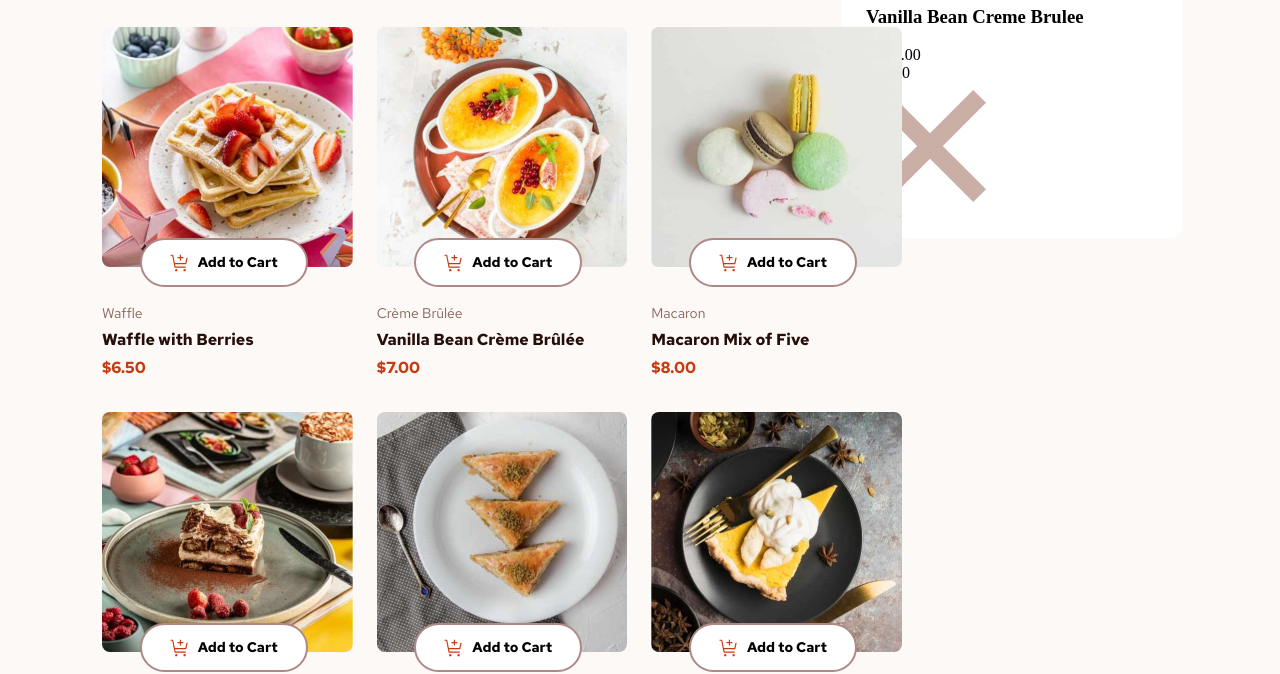
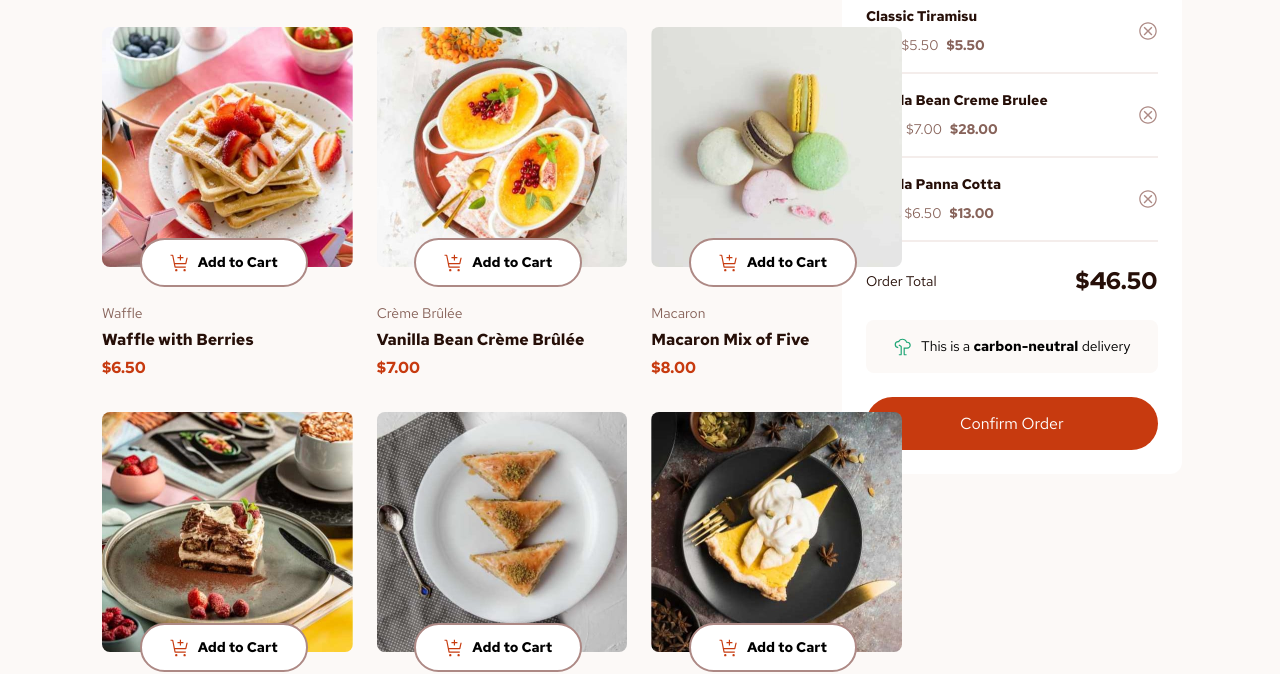
Before and after one commit to DictionaryFrancis/challenge_cakes_list, a plain HTML site: page index.html in a window 1280 px wide. Shown: the part 160-834 px from the top of the page. Drawn offline with Linux system fonts and the light colour scheme.

Commit message:
Desktop Layout done

```diff
--- a/index.html
+++ b/index.html
@@ -220,11 +220,24 @@
         <aside>
             <div class="aside-container">
                 <h1>Your Cart (0)</h1>
-                <!-- <div class="empty-car">
+                <!-- <div class="empty-cart">
                     <img src="assets/images/illustration-empty-cart.svg" alt="Cake icon">
                     <p>Your added items will appear here</p>
                 </div> -->
+
+                <ul>
+                    <li>
                         <div>
+                            <h3 class="item-namme">Classic Tiramisu</h3>
+                            <div>
+                                <p class="quantities-of">1x</p>
+                                <p class="fixed-price">@ $5.50</p>
+                                <p class="total-of">$5.50</p>
+                            </div>
+                        </div>
+                        <img src="assets/images/State=Default.svg" alt="remove icon">
+                    </li>
+                    <li>
                         <div>
                             <h3 class="item-namme">Vanilla Bean Creme Brulee</h3>
                             <div>
@@ -233,8 +246,35 @@
                                 <p class="total-of">$28.00</p>
                             </div>
                         </div>
-                    <img src="assets/images/icon-remove-item.svg" alt="remove icon">
+                        <img src="assets/images/State=Default.svg" alt="remove icon">
+                    </li>
+                    <li>
+                        <div>
+                            <h3 class="item-namme">Vanilla Panna Cotta</h3>
+                            <div>
+                                <p class="quantities-of">2x</p>
+                                <p class="fixed-price">@ $6.50</p>
+                                <p class="total-of">$13.00</p>
                             </div>
+                        </div>
+                        <img src="assets/images/State=Default.svg" alt="remove icon">
+                    </li>
+                </ul>
+
+                <div class="order-total">
+                    <p>Order Total</p>
+                    <h3>$46.50</h3>
+                </div>
+
+                <div class="carbon-neutral">
+                    <img src="assets/images/icon-carbon-neutral.svg" alt="Carbon carbon-neutral">
+                    <span>This is a <strong>carbon-neutral</strong> delivery</span>
+                </div>
+
+                <button class="confirm-order">
+                    Confirm Order
+                </button>
+
             </div>
 
         </aside>
--- a/scripts/script_quatity.js
+++ b/scripts/script_quatity.js
@@ -28,7 +28,6 @@ cartButtons.forEach((btn, index) => {
         }
 
 
-
         console.log(`Button clicked for item ${index + 1}`); // Logs the index of the clicked button
     });
 
@@ -47,6 +46,11 @@ cartButtons.forEach((btn, index) => {
         if (quantityValue > 1) {
             quantityValue--;
             quantities[index].textContent = quantityValue
+        } else {
+            // If it less than 1, back to show 'Add to Cart'
+            const quatityElement = document.querySelectorAll('.btn-cart-quantity')[index]
+            quatityElement.classList.remove('show')
+            cartButtons[index].style.visibility = 'visible'
         }
         console.log(`Quantity increased for item ${index + 1}: ${quantityValue}`);
     })
--- a/styles.css/asidee.css
+++ b/styles.css/asidee.css
@@ -33,7 +33,140 @@
     height: 128px;
 }
 
-.empty-car p {
+.empty-cart p {
     color: var(--Rose-500);
     font: var(--Text-Preset-4-Bold);
 }
+
+/* Cart Full */
+
+.aside-container ul {
+    width: 100%;
+}
+
+.aside-container ul h3 {
+    font: var(--Text-Preset-4-Bold);
+    color: var(--Rose-900);
+}
+
+.full-cart {
+    display: flex;
+    flex-direction: column;
+    gap: 8px;
+
+}
+
+.aside-container ul>div {
+    display: flex;
+    gap: 8px;
+}
+
+.aside-container li {
+    display: flex;
+    flex-direction: row;
+    justify-content: space-between;
+    align-items: center;
+    padding-bottom: 16px;
+    border-bottom: 2px solid var(--Rose-100);
+}
+
+.aside-container li:not(:first-child) {
+    padding-top: 16px;
+}
+
+.quantities-of {
+    font: var(--Text-Preset-4-Bold);
+    color: var(--Red);
+}
+
+.fixed-price {
+    font: var(--Text-Preset-4);
+    color: var(--Rose-500);
+}
+
+.total-of {
+    font: var(--Text-Preset-4-Bold);
+    color: var(--Rose-500);
+}
+
+.aside-container ul li div:first-child {
+    display: flex;
+    flex-direction: column;
+    gap: 8px;
+}
+
+.aside-container ul li div:nth-child(2) {
+    display: flex;
+    flex-direction: row;
+    gap: 8px;
+}
+
+.aside-container ul li img {
+    width: 20px;
+    height: 20px;
+}
+
+.order-total {
+    display: flex;
+    flex-direction: row;
+    justify-content: space-between;
+    align-items: center;
+
+    gap: 24px;
+    width: 100%;
+    color: var(--Rose-900);
+}
+
+.order-total p {
+    font: var(--Text-Preset-4);
+
+}
+
+.order-total h3 {
+    font: var(--Text-Preset-2);
+    font-weight: bolder;
+}
+
+.carbon-neutral {
+    display: flex;
+    flex-direction: row;
+    justify-content: center;
+    align-items: center;
+    padding: 16px;
+    gap: 8px;
+
+    width: 100%;
+    border-radius: 8px;
+    background: var(--Rose-50);
+
+    font: var(--Text-Preset-4);
+}
+
+.carbon-neutral img {
+    width: 20px;
+    height: 20px;
+}
+
+
+.aside-container button {
+
+    padding: 16px 24px;
+    gap: 8px;
+
+    width: 100%;
+    height: 53px;
+
+    background: var(--Red);
+    border-radius: 999px;
+
+    color: var(--White);
+    border: none;
+
+    font: var(--Text-Preset-3);
+
+    display: flex;
+    flex-direction: row;
+    justify-content: center;
+    align-items: center;
+    cursor: pointer;
+}
```
Also changed, not shown: assets/images/State=Default.svg (added). Lines whose indentation alone changed are shown as unchanged.
